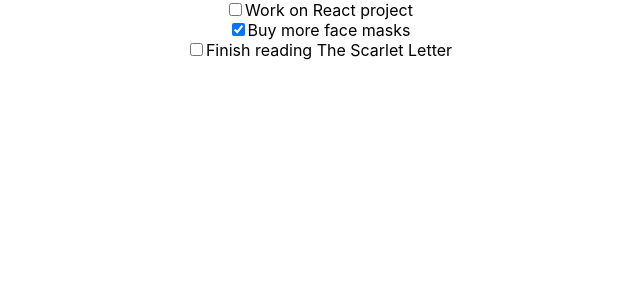
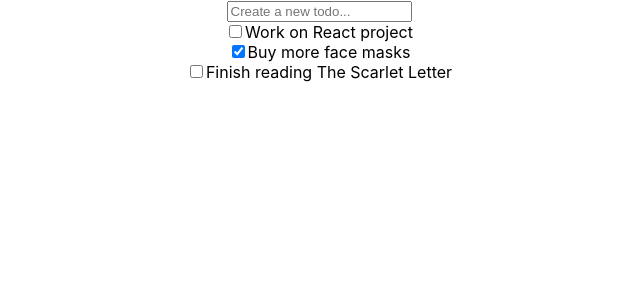
Before and after one commit to dmahely/react-todo, a React (Create React App) app: page / in a window 1280 px wide. Shown: the top 300 px of the page, without its empty margins (321-961 px from the left). Built offline with nearby package versions, Linux system fonts and the light colour scheme.

Commit message:
Add TodoInput with adding tasks to state

```diff
--- a/src/Todo/Todo.js
+++ b/src/Todo/Todo.js
@@ -3,7 +3,7 @@ import React from "react";
 const Todo = ({ task, isCompleted }) => {
   return (
     <div className="Todo--container">
-      <input type="checkbox" checked={isCompleted} />
+      <input type="checkbox" defaultChecked={isCompleted} />
       <label>{task}</label>
     </div>
   );
--- /dev/null
+++ b/src/TodoInput/TodoInput.js
@@ -0,0 +1,26 @@
+import React, { useRef } from "react";
+
+const TodoInput = ({ setTodos }) => {
+  const textInputRef = useRef(null);
+
+  const handleSubmit = (e) => {
+    e.preventDefault();
+    // add the todo to state
+    const newTodo = { task: textInputRef.current.value, isCompleted: false };
+    setTodos((todos) => [...todos, newTodo]);
+
+    // clear the input
+    textInputRef.current.value = "";
+  };
+  return (
+    <form onSubmit={handleSubmit}>
+      <input
+        type="text"
+        placeholder="Create a new todo..."
+        ref={textInputRef}
+      />
+    </form>
+  );
+};
+
+export { TodoInput };
--- a/src/Todos/Todos.js
+++ b/src/Todos/Todos.js
@@ -1,13 +1,15 @@
 import { React, useState } from "react";
 import { Todo } from "../Todo/Todo";
 import { defaultState } from "../utils/defaultState";
+import { TodoInput } from "../TodoInput/TodoInput";
 
 const Todos = () => {
-  const [todos] = useState(defaultState);
+  const [todos, setTodos] = useState(defaultState);
   return (
     <>
-      {todos.map((todo) => (
-        <Todo task={todo.task} isCompleted={todo.isCompleted} />
+      <TodoInput setTodos={setTodos} />
+      {todos.map((todo, i) => (
+        <Todo key={i} task={todo.task} isCompleted={todo.isCompleted} />
       ))}
     </>
   );
```
